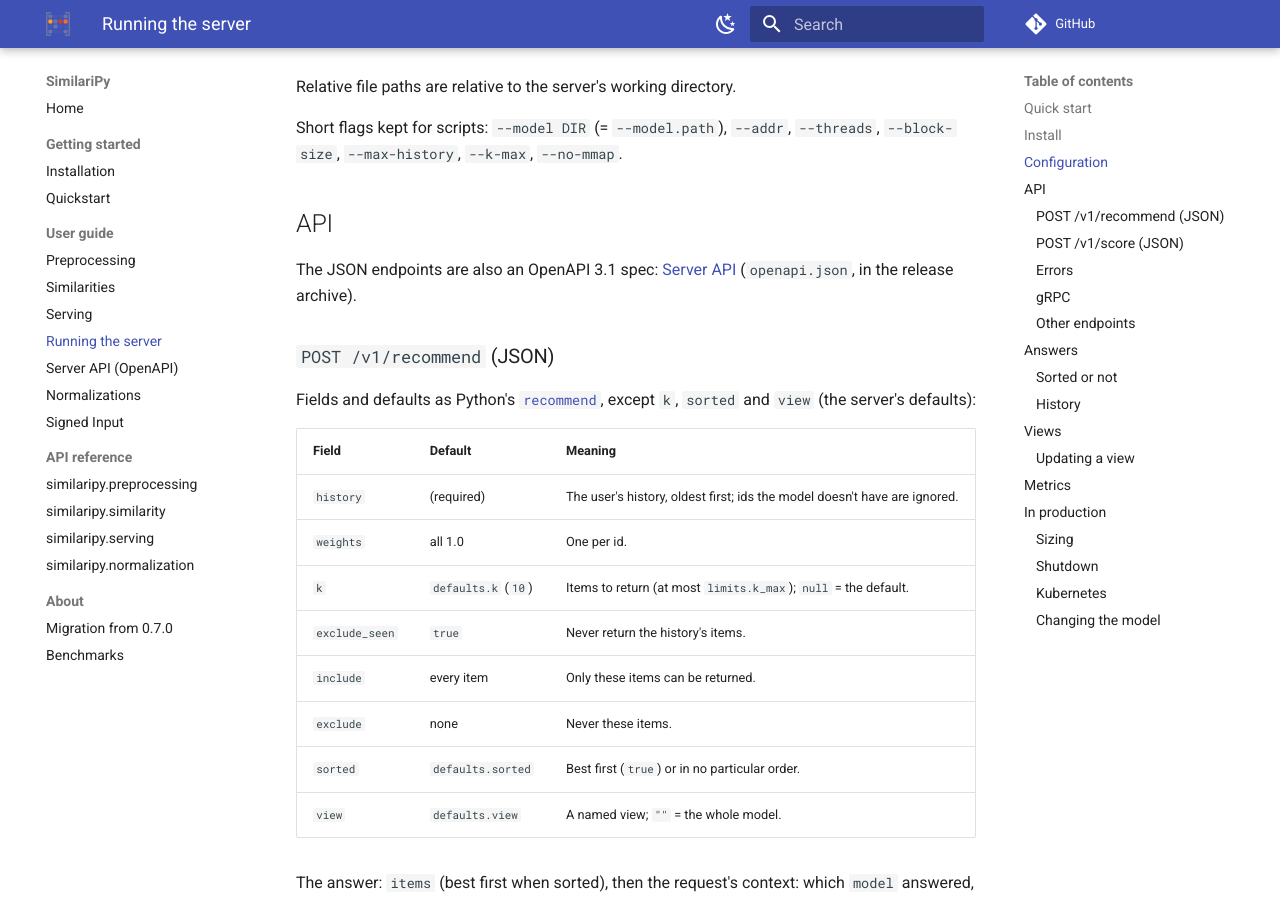
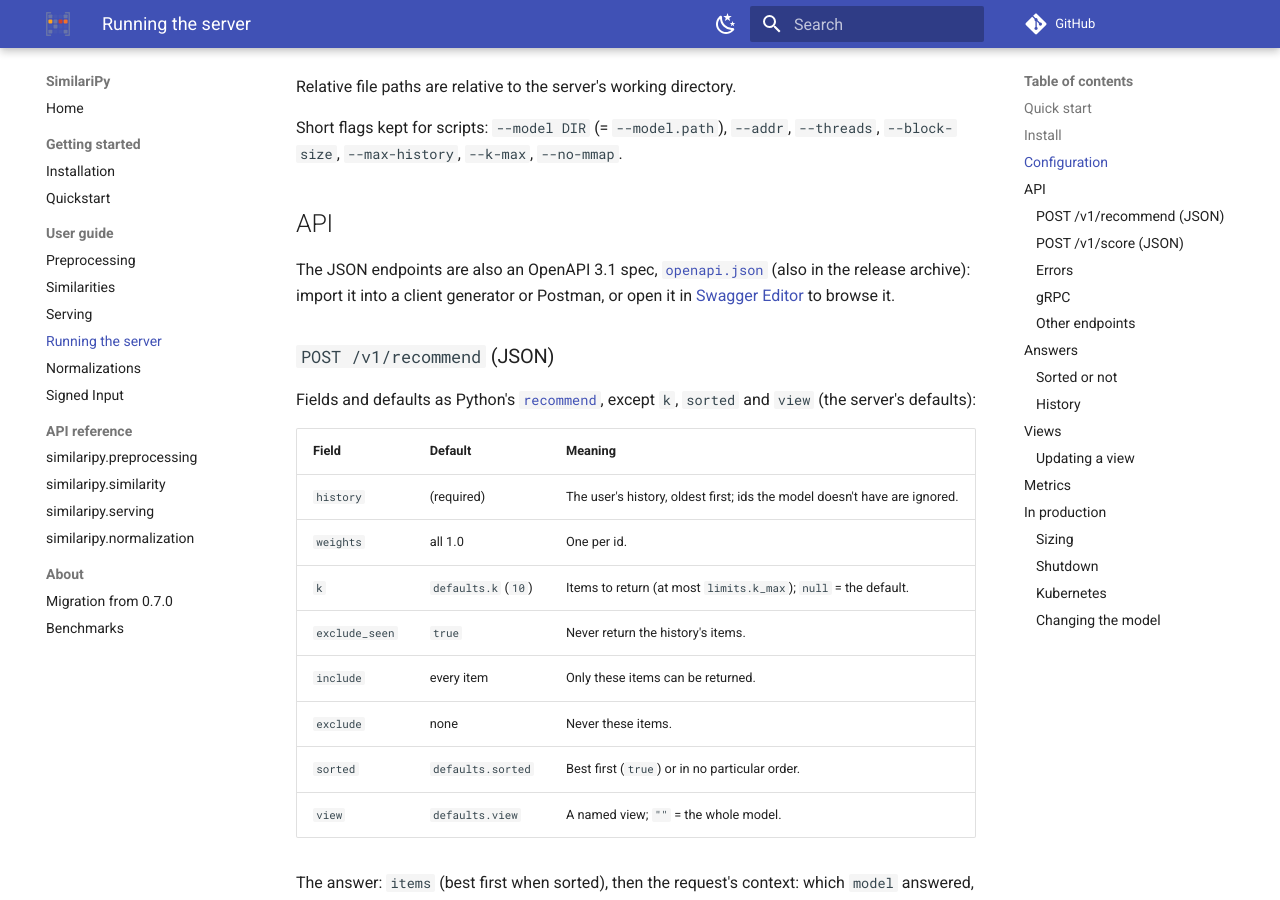
Before and after one commit to bogliosimone/similaripy, an MkDocs documentation site: the page built from docs/server.md, in a window 1280 px wide and 900 px high, scrolled down 4153 px. Built offline with MkDocs 1.6.1 and Material for MkDocs 9.7.7, drawn with Linux system fonts in a browser that asks for light colours; comment, search, counter and statistics services are not loaded; some of the changed text lies outside the part shown.

Commit message:
Docs: link the server's OpenAPI spec instead of a Swagger UI page (#103)
* Docs: link the server's OpenAPI spec instead of a Swagger UI page

The Swagger UI page (CDN script, its own look, no dark mode) didn't fit the
docs; docs/server.md already is the readable API reference. server.md now
links openapi.json (also in the release archive) for client generators,
Postman or Swagger Editor. The spec and its sync test stay.

* Docs: server.md links openapi.json; nav entry removed

```diff
--- a/docs/openapi.json
+++ /dev/null
@@ -1 +0,0 @@
-../crates/similaripy-server/openapi.json
--- a/docs/server.md
+++ b/docs/server.md
@@ -162,8 +162,10 @@ Short flags kept for scripts: `--model DIR` (= `--model.path`), `--addr`,
 
 ## API
 
-The JSON endpoints are also an OpenAPI 3.1 spec: [Server API](server-api.md)
-(`openapi.json`, in the release archive).
+The JSON endpoints are also an OpenAPI 3.1 spec,
+[`openapi.json`](https://github.com/bogliosimone/similaripy/blob/master/crates/similaripy-server/openapi.json)
+(also in the release archive): import it into a client generator or Postman,
+or open it in [Swagger Editor](https://editor.swagger.io) to browse it.
 
 ### `POST /v1/recommend` (JSON)
 
--- a/mkdocs.yml
+++ b/mkdocs.yml
@@ -65,7 +65,6 @@ nav:
       - Similarities: similarity.md
       - Serving: serving.md
       - Running the server: server.md
-      - Server API (OpenAPI): server-api.md
       - Normalizations: normalization.md
       - Signed Input: signed-input.md
   - API reference:
```
Also changed, not shown: docs/server-api.md (deleted, +0 -23 lines).
